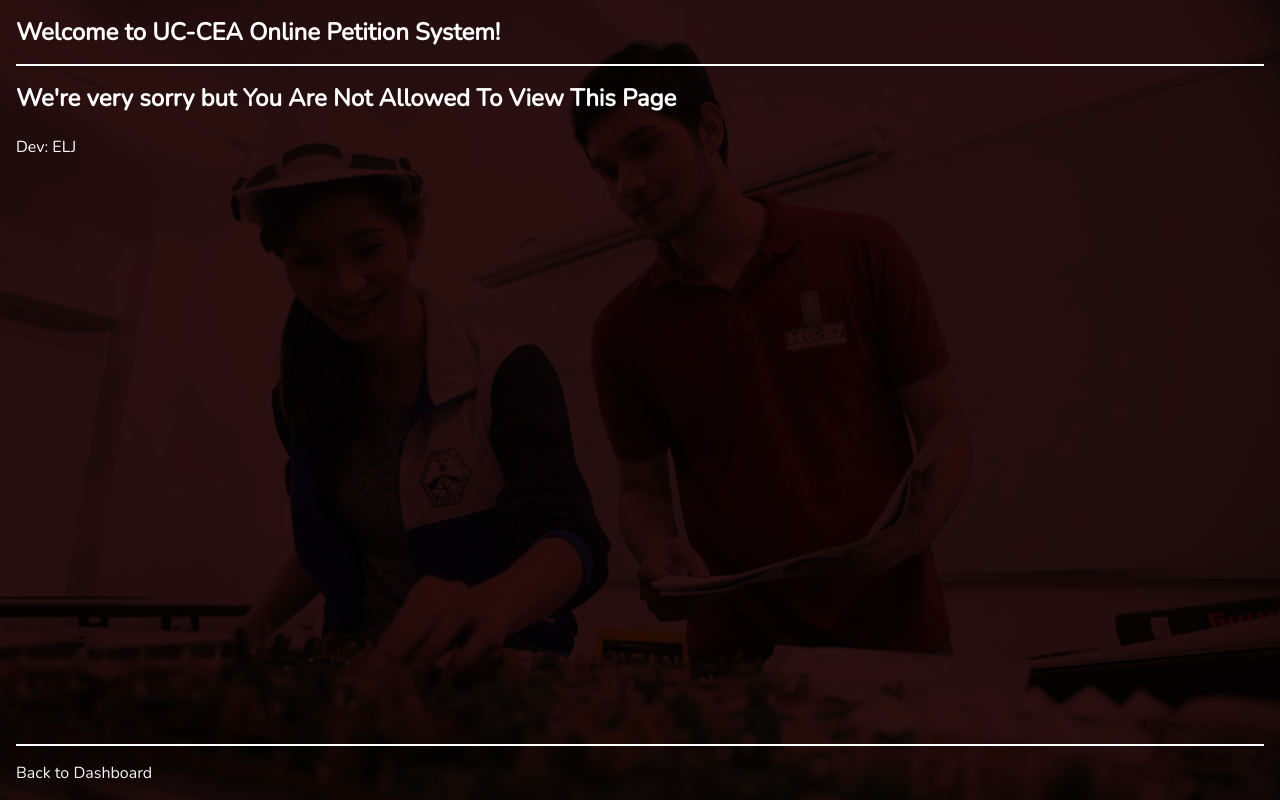
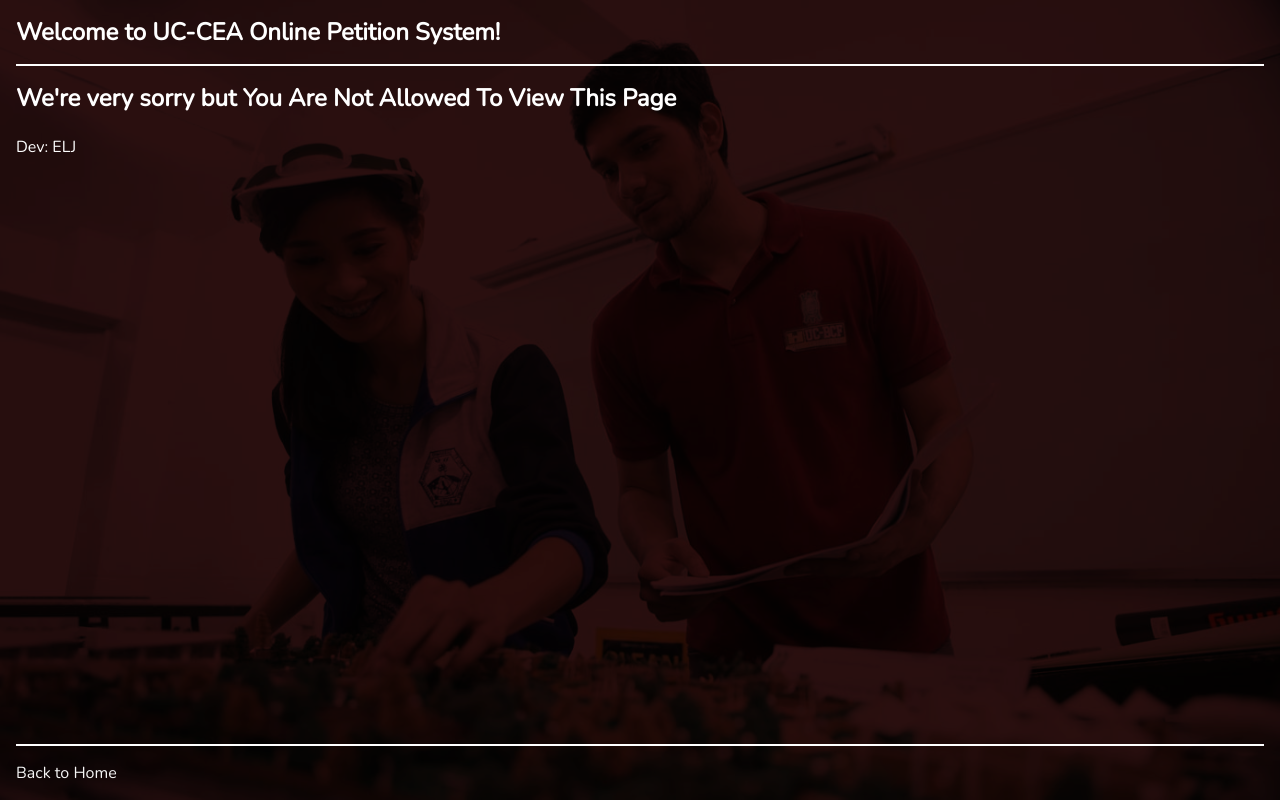
Before and after one commit to Edgineer10/Online-CEA-Petition-System-Frontend, a React (Create React App) app: page /notallowed in a window 1280 px wide. Built offline with nearby package versions, Linux system fonts and the light colour scheme.

Commit message:
12/12 final touch

```diff
--- a/src/components/NotAllowed.js
+++ b/src/components/NotAllowed.js
@@ -15,7 +15,7 @@
         <p>Dev: ELJ</p>
       </main>
       <footer>
-        <Link to="/dash">Back to Dashboard</Link>
+        <Link to="/">Back to Home</Link>
       </footer>
     </section>
   );
```
